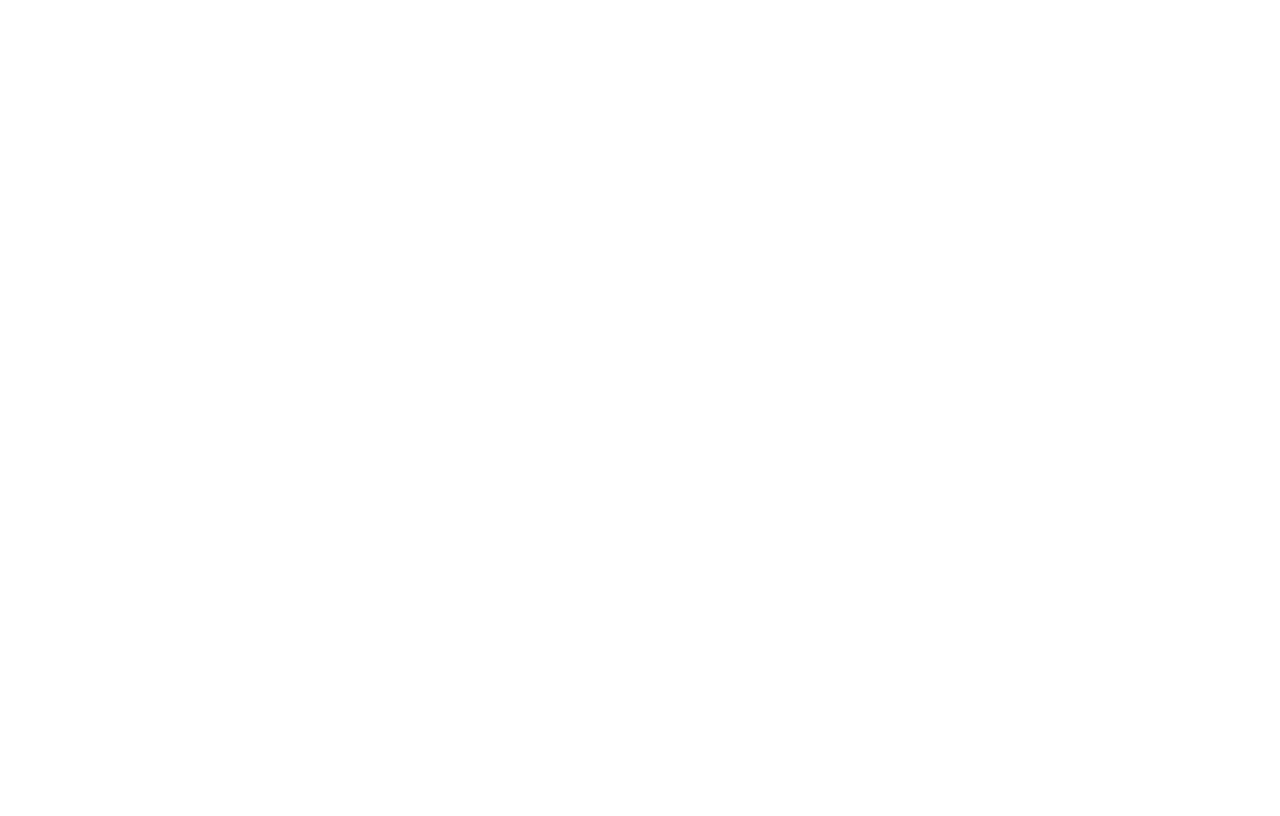
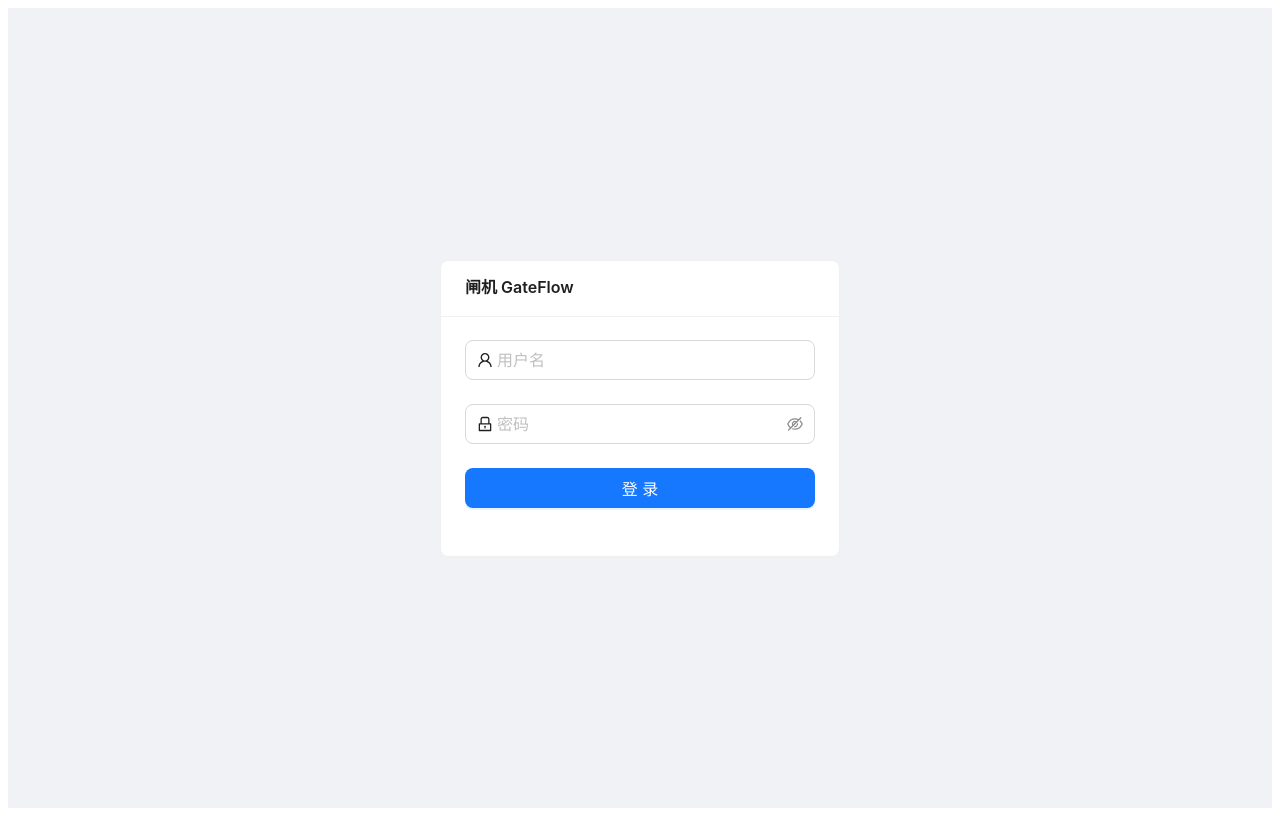
Before and after one commit to ai-dev-dot/GateFlow, a React (Vite) app in the folder frontend/: page /login in a window 1280 px wide. Before the commit this address had no page. Built offline with nearby package versions, Linux system fonts and the light colour scheme.

Commit message:
feat: 实现登录页面

```diff
--- a/frontend/src/App.tsx
+++ b/frontend/src/App.tsx
@@ -1,9 +1,12 @@
 import { Routes, Route, Navigate } from 'react-router-dom'
+import Login from './pages/Login'
 
 function App() {
   return (
     <Routes>
+      <Route path="/login" element={<Login />} />
       <Route path="/" element={<Navigate to="/chat" replace />} />
+      {/* Other routes will be added in Task 5 */}
     </Routes>
   )
 }
--- /dev/null
+++ b/frontend/src/pages/Login.tsx
@@ -0,0 +1,66 @@
+import { useState } from 'react'
+import { useNavigate, useLocation } from 'react-router-dom'
+import { Form, Input, Button, Card, message } from 'antd'
+import { UserOutlined, LockOutlined } from '@ant-design/icons'
+import { useAuthStore } from '@/stores/auth'
+
+export default function Login() {
+  const [loading, setLoading] = useState(false)
+  const login = useAuthStore((state) => state.login)
+  const navigate = useNavigate()
+  const location = useLocation()
+
+  const from = (location.state as any)?.from?.pathname || '/chat'
+
+  const onFinish = async (values: { username: string; password: string }) => {
+    setLoading(true)
+    try {
+      await login(values.username, values.password)
+      message.success('登录成功')
+      navigate(from, { replace: true })
+    } catch {
+      message.error('用户名或密码错误')
+    } finally {
+      setLoading(false)
+    }
+  }
+
+  return (
+    <div style={{
+      display: 'flex',
+      justifyContent: 'center',
+      alignItems: 'center',
+      minHeight: '100vh',
+      background: '#f0f2f5',
+    }}>
+      <Card title="闸机 GateFlow" style={{ width: 400 }}>
+        <Form
+          name="login"
+          initialValues={{ remember: true }}
+          onFinish={onFinish}
+          size="large"
+        >
+          <Form.Item
+            name="username"
+            rules={[{ required: true, message: '请输入用户名' }]}
+          >
+            <Input prefix={<UserOutlined />} placeholder="用户名" />
+          </Form.Item>
+
+          <Form.Item
+            name="password"
+            rules={[{ required: true, message: '请输入密码' }]}
+          >
+            <Input.Password prefix={<LockOutlined />} placeholder="密码" />
+          </Form.Item>
+
+          <Form.Item>
+            <Button type="primary" htmlType="submit" loading={loading} block>
+              登录
+            </Button>
+          </Form.Item>
+        </Form>
+      </Card>
+    </div>
+  )
+}
```
